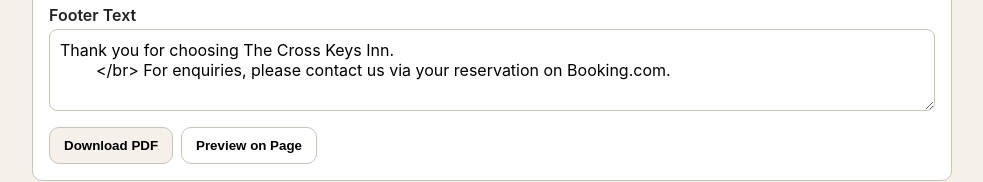
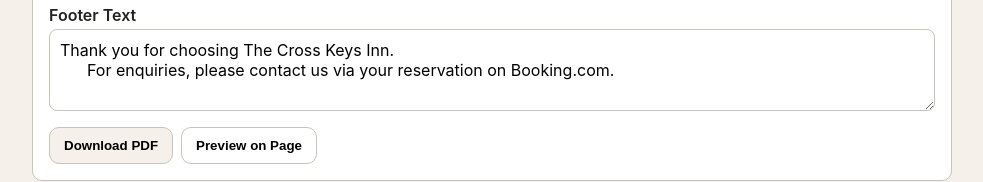
Before and after one commit to twoh365/CrossKeysPDF, a plain HTML site: page index.html in a window 1280 px wide. Shown: the part 616-798 px from the top of the page, without its empty margins (148-1131 px from the left). Drawn offline with Linux system fonts and the light colour scheme.

Commit message:
Update index.html

```diff
--- a/index.html
+++ b/index.html
@@ -264,7 +264,7 @@
 
       <label style="margin-top:8px;">Footer Text</label>
       <textarea id="footerText" rows="3">Thank you for choosing The Cross Keys Inn.
-        </br> For enquiries, please contact us via your reservation on Booking.com.  </textarea>
+      For enquiries, please contact us via your reservation on Booking.com.  </textarea>
 
       <div style="margin-top:12px;display:flex;gap:8px;flex-wrap:wrap;">
         <button class="btn primary" type="button" onclick="generateInvoice()">Download PDF</button>
```
